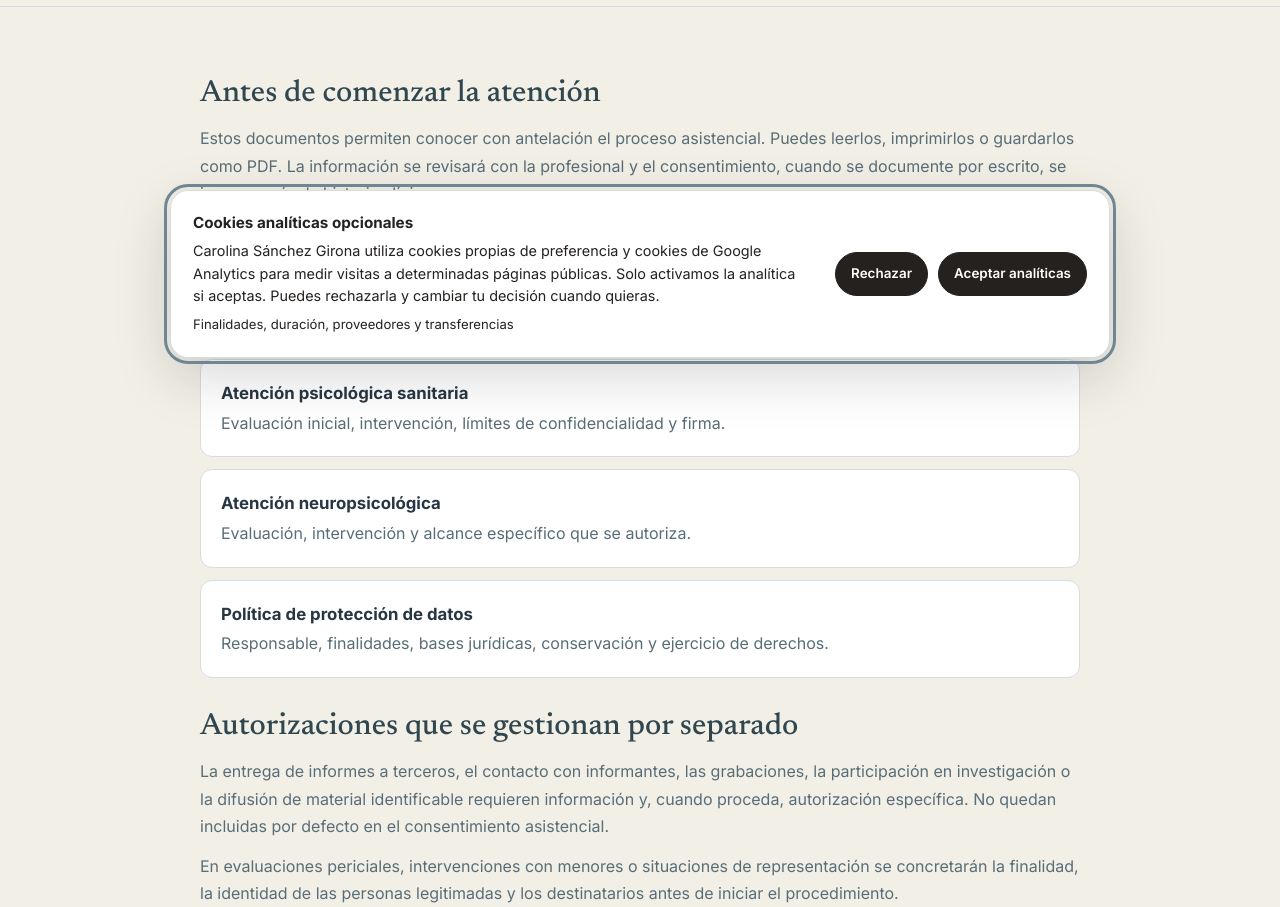
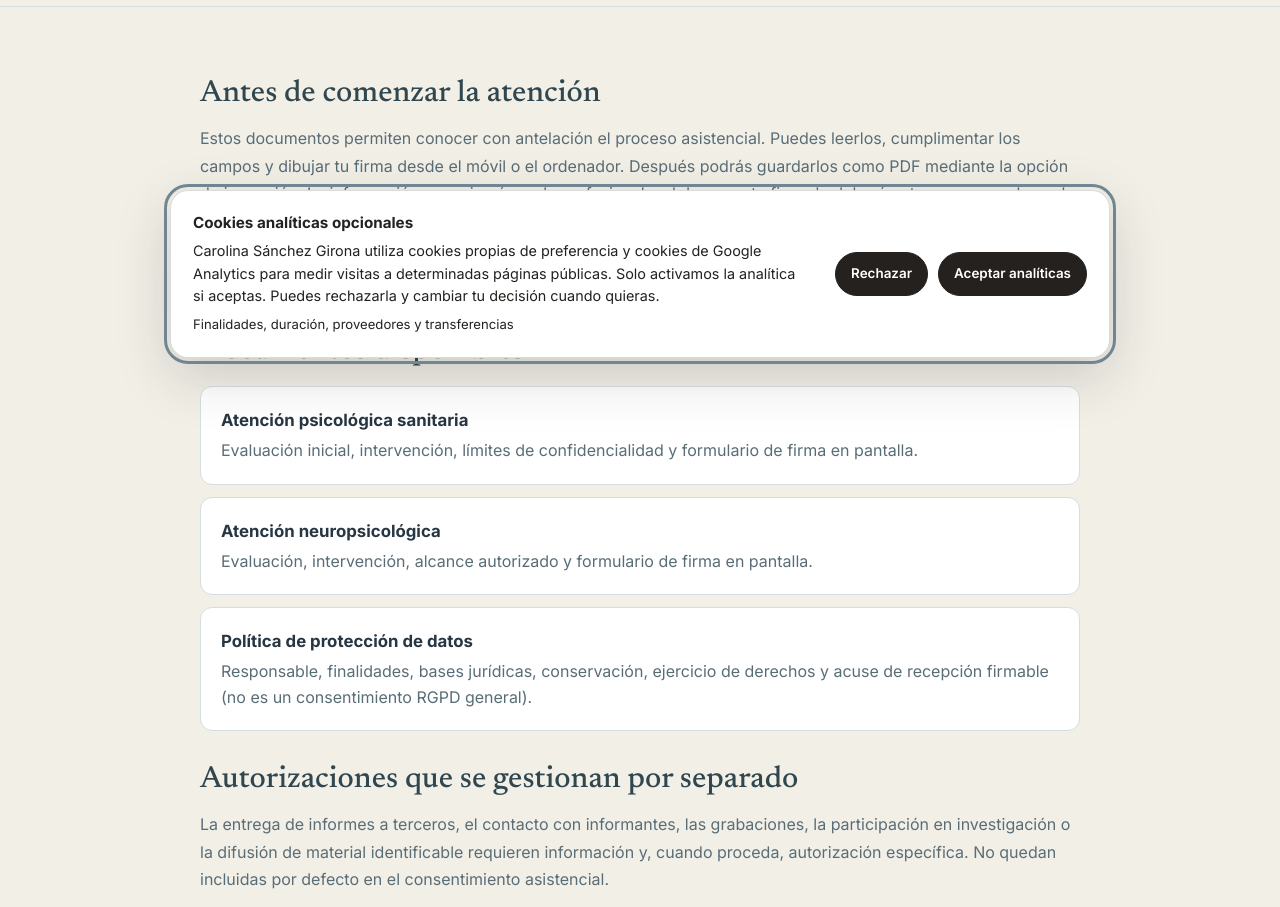
Before and after one commit to carolinasanchezgirona/Portfolio-Carolina, a Next.js app: page /consentimientos in a window 1280 px wide. Shown: the part 420-1327 px from the top of the page. Built offline with nearby package versions, Linux system fonts and the light colour scheme.

Commit message:
docs: explain how patients fill, sign, save and return consent documents

```diff
--- a/app/consentimientos/page.tsx
+++ b/app/consentimientos/page.tsx
@@ -11,15 +11,15 @@ export default function PatientConsentsPage() {
   return <LegalDocument title="Información y consentimientos clínicos" updatedAt="9 de noviembre de 2026">
     <section>
       <h2>Antes de comenzar la atención</h2>
-      <p>Estos documentos permiten conocer con antelación el proceso asistencial. Puedes leerlos, imprimirlos o guardarlos como PDF. La información se revisará con la profesional y el consentimiento, cuando se documente por escrito, se incorporará a la historia clínica.</p>
+      <p>Estos documentos permiten conocer con antelación el proceso asistencial. Puedes leerlos, cumplimentar los campos y dibujar tu firma desde el móvil o el ordenador. Después podrás guardarlos como PDF mediante la opción de impresión. La información se revisará con la profesional y el documento firmado deberá entregarse por el canal acordado para incorporarlo a la historia clínica.</p>
       <p><strong>Leer un documento en la web o pedir cita no equivale a prestar consentimiento clínico.</strong> Tampoco se exige aceptar comunicaciones comerciales, cookies analíticas ni otras autorizaciones voluntarias para recibir asistencia.</p>
     </section>
     <section>
       <h2>Documentos disponibles</h2>
       <div className="legal-consent-links">
-        <a href="/consentimiento-psicologico/"><strong>Atención psicológica sanitaria</strong><span>Evaluación inicial, intervención, límites de confidencialidad y firma.</span></a>
-        <a href="/consentimiento-neuropsicologico/"><strong>Atención neuropsicológica</strong><span>Evaluación, intervención y alcance específico que se autoriza.</span></a>
-        <a href="/privacidad/"><strong>Política de protección de datos</strong><span>Responsable, finalidades, bases jurídicas, conservación y ejercicio de derechos.</span></a>
+        <a href="/consentimiento-psicologico/"><strong>Atención psicológica sanitaria</strong><span>Evaluación inicial, intervención, límites de confidencialidad y formulario de firma en pantalla.</span></a>
+        <a href="/consentimiento-neuropsicologico/"><strong>Atención neuropsicológica</strong><span>Evaluación, intervención, alcance autorizado y formulario de firma en pantalla.</span></a>
+        <a href="/privacidad/"><strong>Política de protección de datos</strong><span>Responsable, finalidades, bases jurídicas, conservación, ejercicio de derechos y acuse de recepción firmable (no es un consentimiento RGPD general).</span></a>
       </div>
     </section>
     <section>
```
